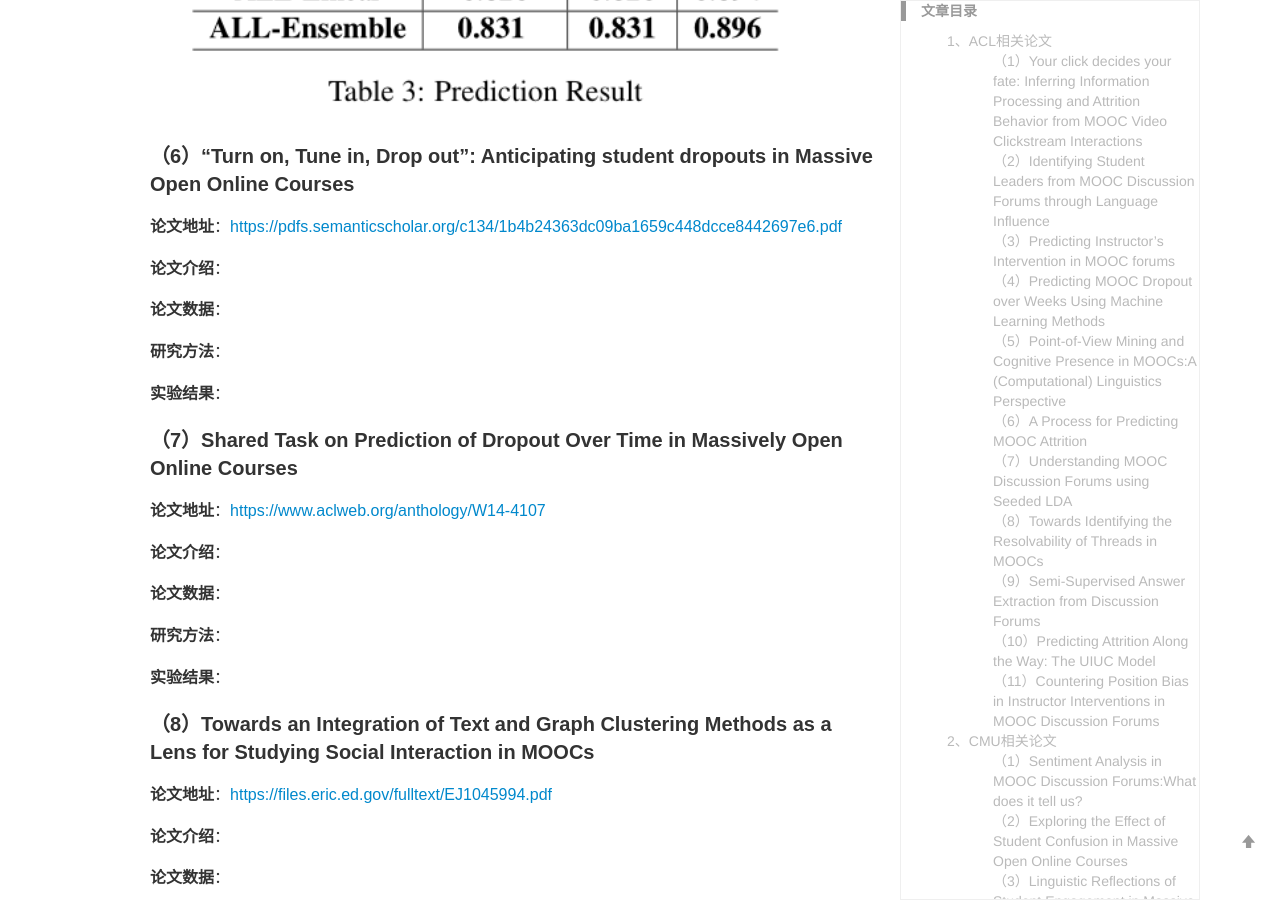
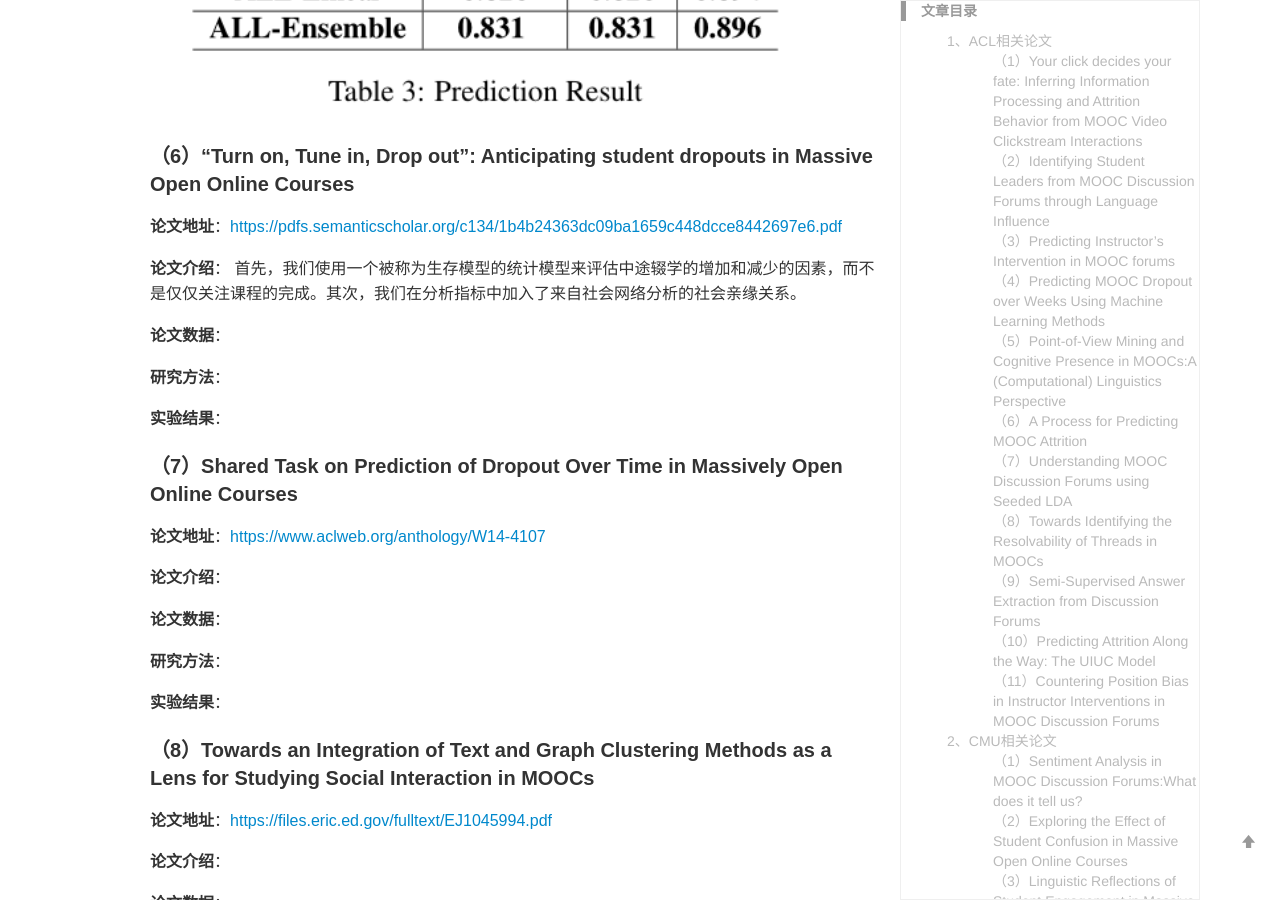
Before and after one commit to yuanmingchen/yuanmingchen.github.io, a Jekyll site: the page built from _posts/2019-04-19-online course nlp paper survey 2.md, in a window 1280 px wide and 900 px high, scrolled down 11346 px. Built offline with Jekyll 4.4.1, drawn with Linux system fonts in a browser that asks for light colours; formulas are drawn with MathJax 3; comment, search, counter and statistics services are not loaded.

Commit message:
Updates _posts/2019-04-19-online course nlp paper survey 2.md
Auto commit by GitBook Editor

```diff
--- a/_posts/2019-04-19-online course nlp paper survey 2.md
+++ b/_posts/2019-04-19-online course nlp paper survey 2.md
@@ -334,7 +334,7 @@ Python编程课程论坛，将论坛集限制为集中于讨论课程内容的
 **论文地址**：<https://pdfs.semanticscholar.org/c134/1b4b24363dc09ba1659c448dcce8442697e6.pdf>
 
 **论文介绍**：
-
+首先，我们使用一个被称为生存模型的统计模型来评估中途辍学的增加和减少的因素，而不是仅仅关注课程的完成。其次，我们在分析指标中加入了来自社会网络分析的社会亲缘关系。
 
 **论文数据**：
 
```
